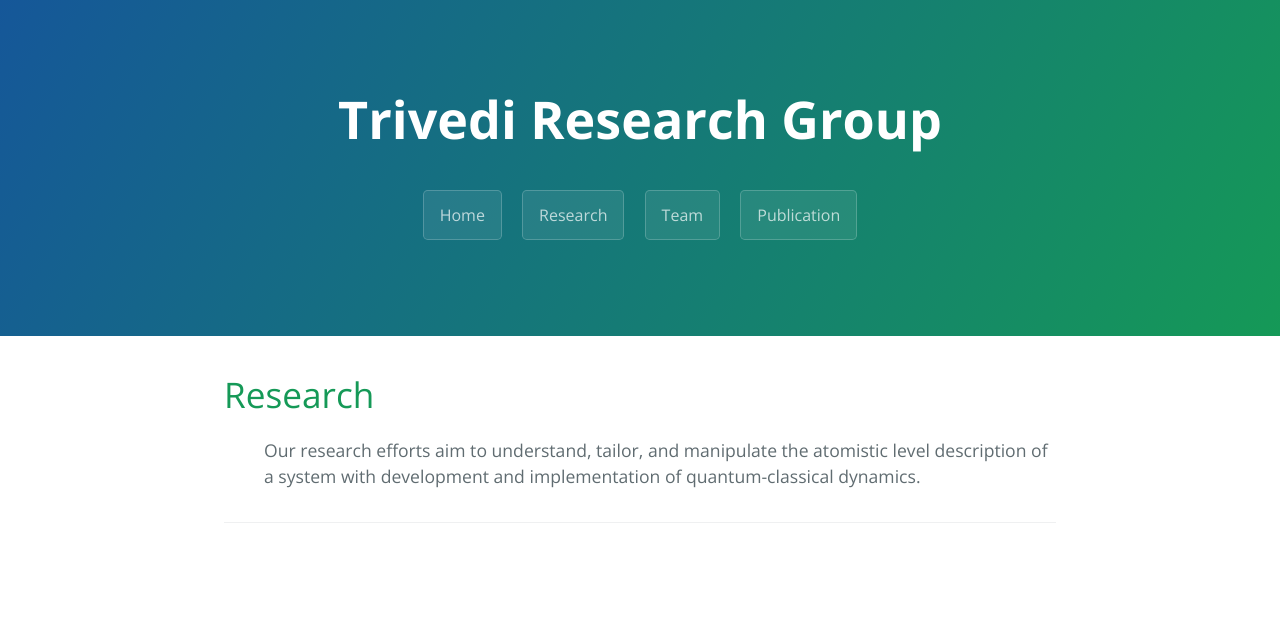
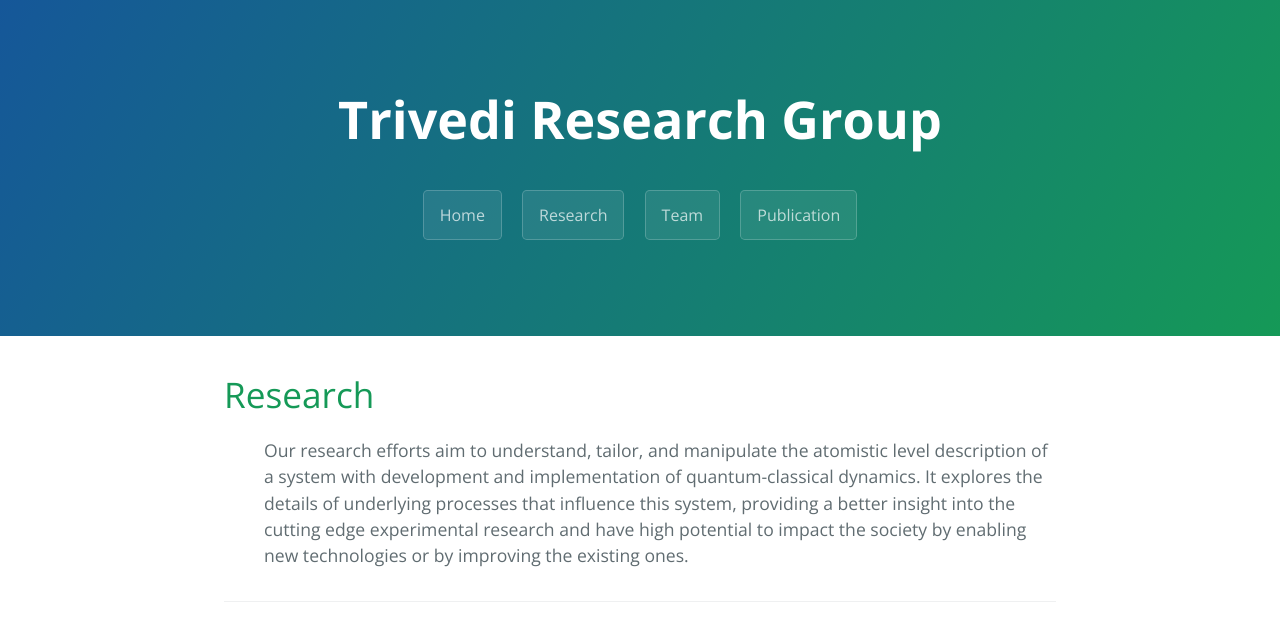
Before and after one commit to dharatrivedi/dharatrivedi.github.io, a Jekyll site: the page built from research.html, in a window 1280 px wide. Shown: the top 641 px of the page. Built offline with Jekyll 4.4.1, drawn with Linux system fonts in a browser that asks for light colours.

Commit message:
Update research.html

```diff
--- a/research.html
+++ b/research.html
@@ -7,7 +7,7 @@
   <h1>Research</h1>
   <ul class="posts">
     {% for post in site.posts %}
-      Our research efforts aim to understand, tailor, and manipulate the atomistic level description of a system with development and implementation of quantum-classical dynamics.
+      Our research efforts aim to understand, tailor, and manipulate the atomistic level description of a system with development and implementation of quantum-classical dynamics. It explores the details of underlying processes that influence this system, providing a better insight into the cutting edge experimental research and have high potential to impact the society by enabling new technologies or by improving the existing ones.
     {% endfor %}
   </ul>
 </div>
```
